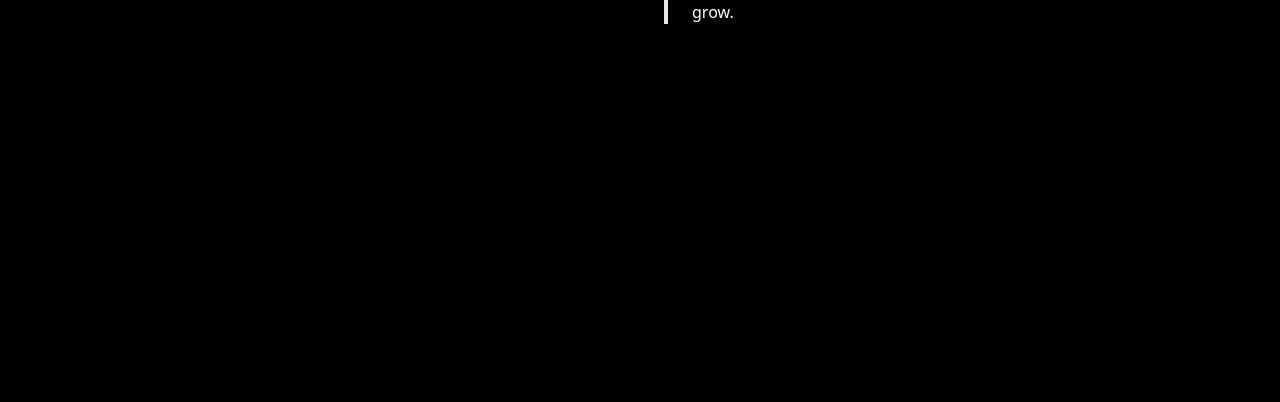
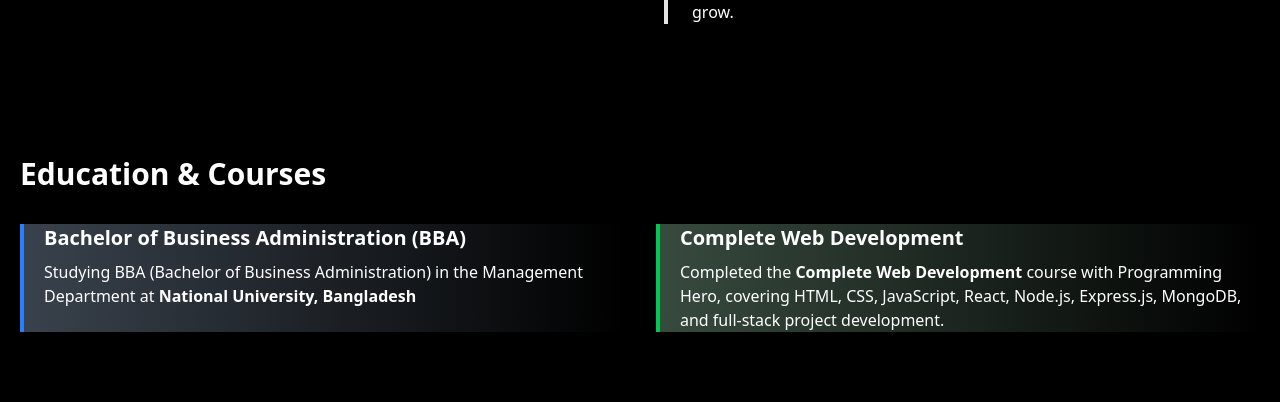
Before and after one commit to ShazzedChowdhury/shazzed-portfolio, a Next.js app: page / in a window 1280 px wide. Shown: the part 1460-1862 px from the top of the page. Built offline with nearby package versions, Linux system fonts and the light colour scheme.

Commit message:
implement education and course section

```diff
--- a/src/app/page.js
+++ b/src/app/page.js
@@ -1,5 +1,6 @@
 import AboutSection from "@/components/AboutSection";
 import ContactSection from "@/components/ContactSection";
+import EducationSection from "@/components/EducationSection";
 import Hero from "@/components/Hero";
 import MyProjectsSection from "@/components/MyProjectsSection/MyProjectsSection";
 import SkillsSection from "@/components/SkillsSection";
@@ -10,6 +11,7 @@ export default function Home() {
    <main>
     <Hero />
     <AboutSection />
+    <EducationSection />
     <SkillsSection />
     <MyProjectsSection />
     <ContactSection />
--- /dev/null
+++ b/src/components/EducationSection.jsx
@@ -0,0 +1,76 @@
+import React from 'react';
+
+const EducationSection = () => {
+    return (
+      //   <section className="p-5 max-w-7xl mx-auto">
+      //     <h2 className="text-3xl font-bold mb-8">Education & Courses</h2>
+
+      //     <div className="grid md:grid-cols-2 gap-8">
+      //       {/* Education Column */}
+      //       <div className="border-l-4 border-blue-500 pl-5">
+      //         <h3 className="text-xl font-semibold mb-2">
+      //           Bachelor of Business Administration (BBA)
+      //         </h3>
+      //         <p className="text-base-content/80">
+      //           Studying BBA (Bachelor of Business Administration) in the
+      //           Management Department at
+      //           <span className="font-semibold">
+      //             {" "}
+      //             National University, Bangladesh
+      //           </span>
+      //         </p>
+      //       </div>
+
+      //       {/* Course Column */}
+      //       <div className="border-l-4 border-green-500 pl-5">
+      //         <h3 className="text-xl font-semibold mb-2">
+      //           Complete Web Development
+      //         </h3>
+      //         <p className="text-base-content/80">
+      //           Completed the{" "}
+      //           <span className="font-semibold">Complete Web Development</span>{" "}
+      //           course with Programming Hero, covering HTML, CSS, JavaScript,
+      //           React, Node.js, Express.js, MongoDB, and full-stack project
+      //           development.
+      //         </p>
+      //       </div>
+      //     </div>
+      //   </section>
+      <section className="p-5 max-w-7xl mx-auto">
+        <h2 className="text-3xl font-bold mb-8">Education & Courses</h2>
+
+        <div className="grid md:grid-cols-2 gap-8">
+          {/* Education Column */}
+          <div className="border-l-4 border-blue-500 pl-5 bg-gradient-to-r from-blue-200/30 to-transparent">
+            <h3 className="text-xl font-semibold mb-2">
+              Bachelor of Business Administration (BBA)
+            </h3>
+            <p className="text-base-content/80">
+              Studying BBA (Bachelor of Business Administration) in the
+              Management Department at
+              <span className="font-semibold">
+                {" "}
+                National University, Bangladesh
+              </span>
+            </p>
+          </div>
+
+          {/* Course Column */}
+          <div className="border-l-4 border-green-500 pl-5 bg-gradient-to-r from-green-200/30 to-transparent">
+            <h3 className="text-xl font-semibold mb-2">
+              Complete Web Development
+            </h3>
+            <p className="text-base-content/80">
+              Completed the{" "}
+              <span className="font-semibold">Complete Web Development</span>{" "}
+              course with Programming Hero, covering HTML, CSS, JavaScript,
+              React, Node.js, Express.js, MongoDB, and full-stack project
+              development.
+            </p>
+          </div>
+        </div>
+      </section>
+    );
+};
+
+export default EducationSection;
```
